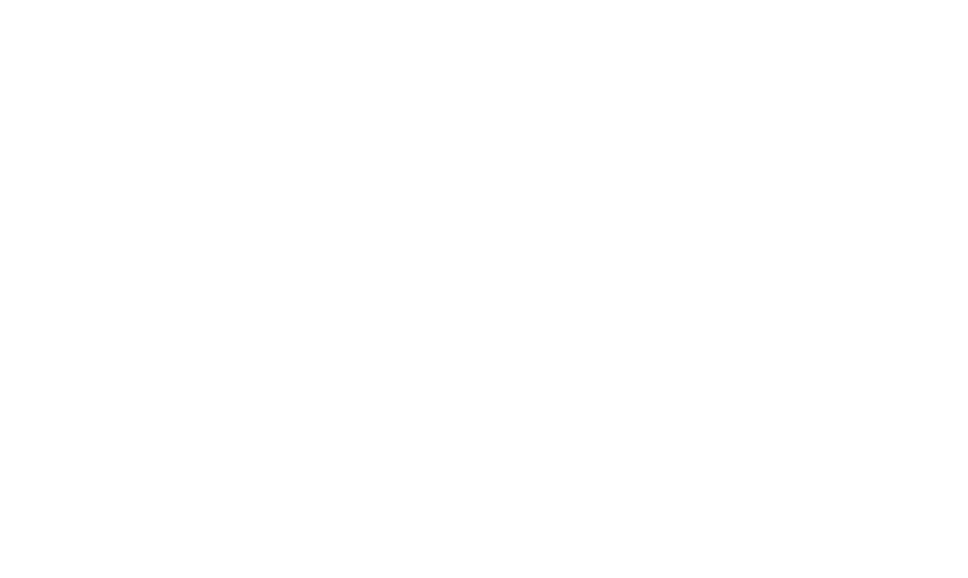
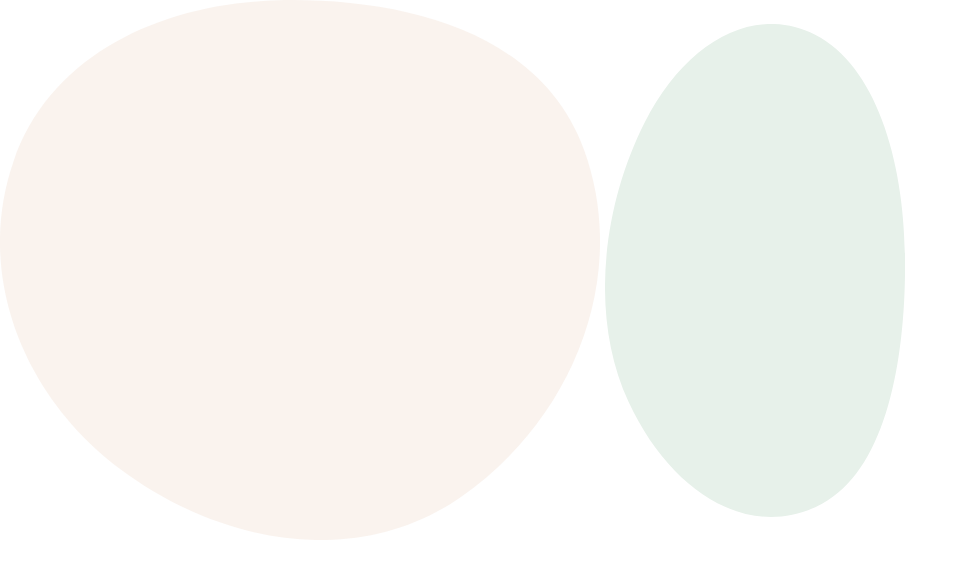
Before and after one commit to chefinazia/Replica-of-scrimba.com, a plain HTML site: page index.html in a window 1280 px wide. Shown: the whole page, without its empty margins (0-968 px from the left). Drawn offline with nearby package versions, Linux system fonts and the light colour scheme.

Commit message:
update index.html

```diff
--- a/index.html
+++ b/index.html
@@ -14,7 +14,8 @@
     <link rel="stylesheet" href="./css/styles.css" />
   </head>
   <body>
-
+      <img class="background-header-1" src="./images/background-header-1.svg" alt="">
+      <img class="background-header-2" src="./images/background-header-2.svg" alt="">
     <script
       src="https://code.jquery.com/jquery-3.2.1.slim.min.js"
       integrity="sha384-KJ3o2DKtIkvYIK3UENzmM7KCkRr/rE9/Qpg6aAZGJwFDMVNA/GpGFF93hXpG5KkN"
```
Also changed, not shown: images/background-header-1.svg (added), images/background-header-2.svg (added).
